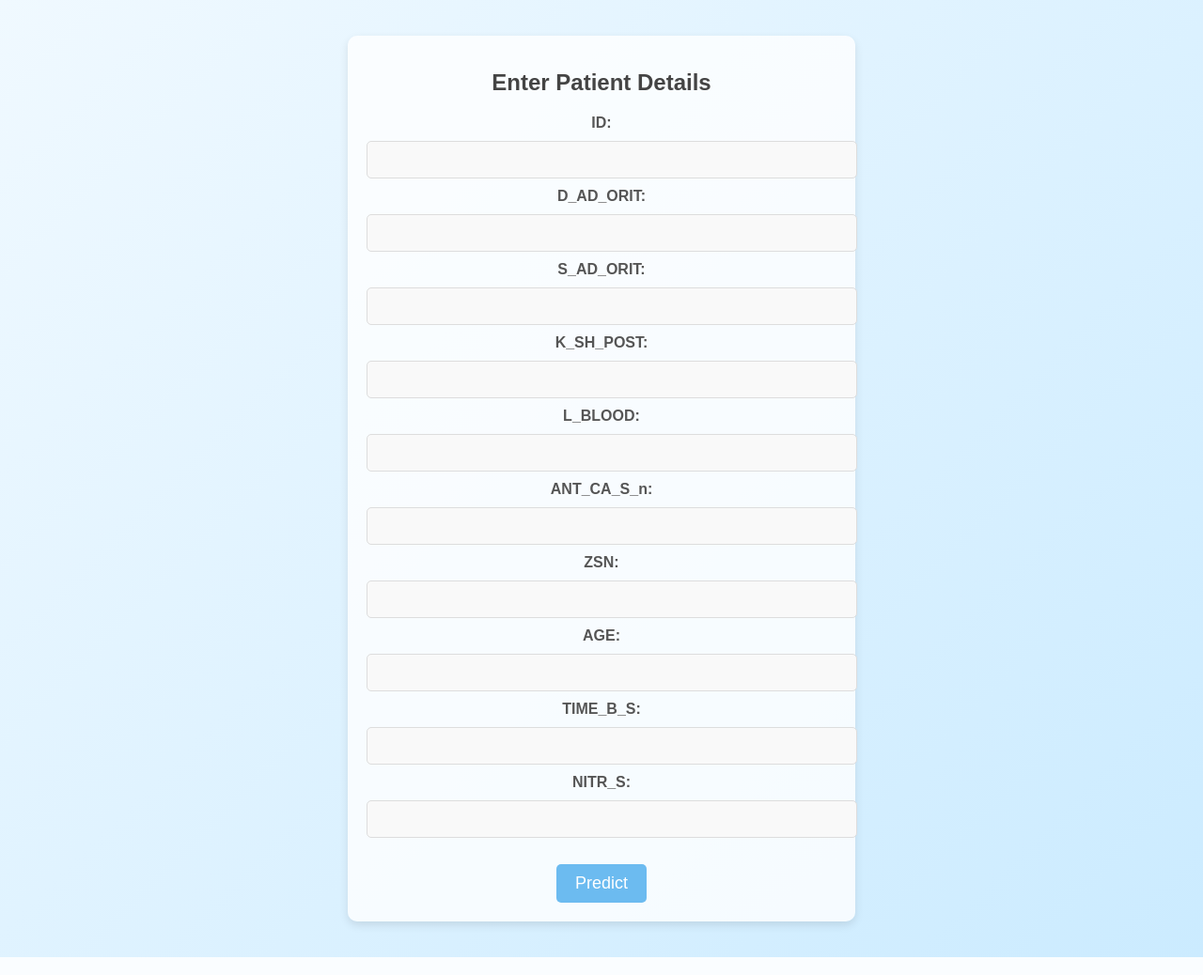
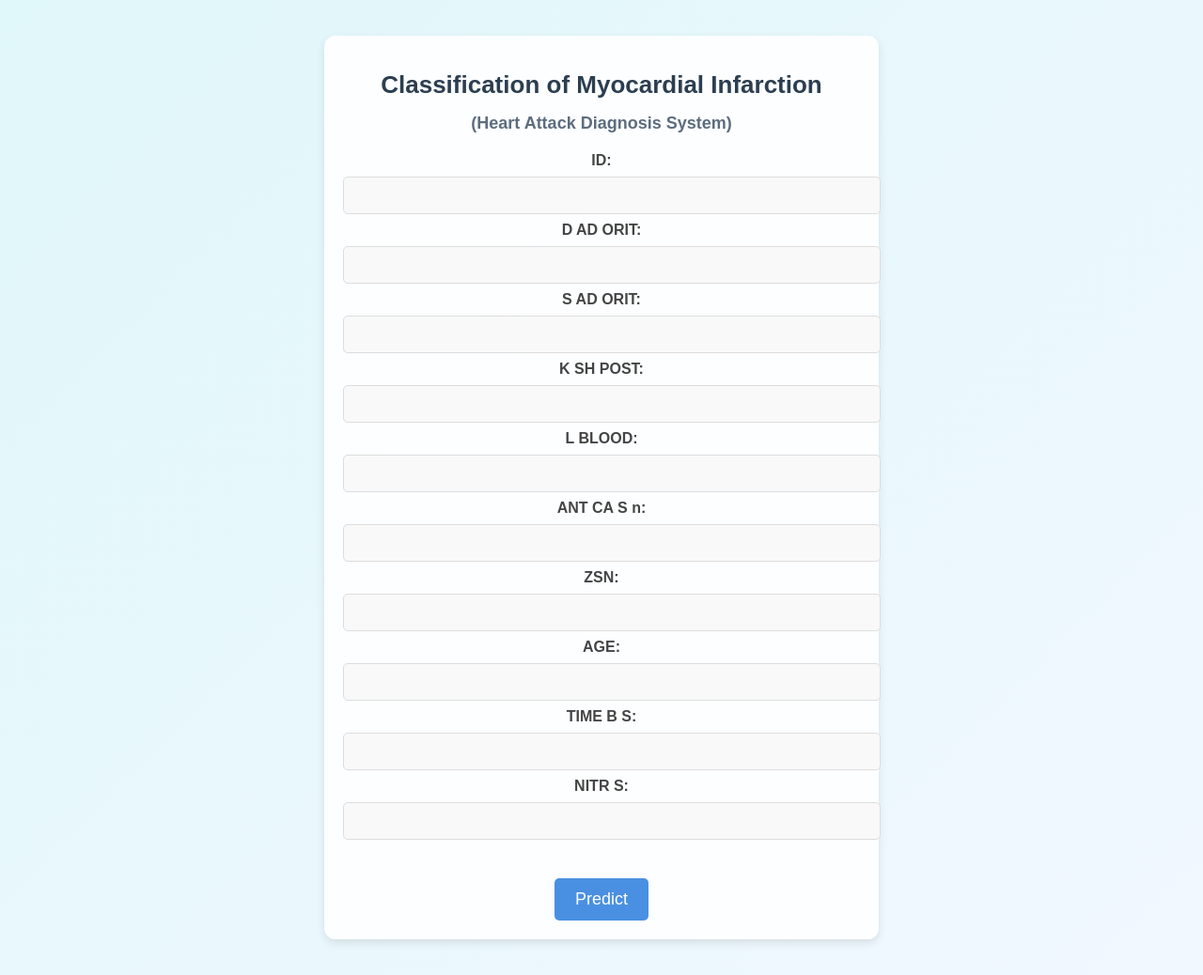
Before and after one commit to deepikareddy-22/Myocardial-infraction, a Flask app: page / in a window 1280 px wide. Shown: the whole page at 94% size. Run offline with Flask 3, Linux system fonts and the light colour scheme; parts of the project's set-up code (start-up, migrations or seed data) failed here and were passed over.

Commit message:
Update home.html

```diff
--- a/templates/home.html
+++ b/templates/home.html
@@ -3,62 +3,70 @@
 <head>
     <meta charset="UTF-8">
     <meta name="viewport" content="width=device-width, initial-scale=1.0">
-    <title>Enter Patient Details</title>
+    <title>Classification of Myocardial Infarction</title>
     <style>
         body {
             font-family: Arial, sans-serif;
-            background: linear-gradient(135deg, #f0f9ff, #cbebff); /* Soft light blue */
+            background: linear-gradient(135deg, #e0f7fa, #f1f8ff); /* Light cyan & blue gradient */
             text-align: center;
             padding: 30px;
-            color: #333; /* Darker text for readability */
+            color: #333;
         }
         .container {
-            max-width: 500px;
+            max-width: 550px;
             margin: auto;
             padding: 20px;
-            background: rgba(255, 255, 255, 0.8); /* Soft white with slight transparency */
+            background: rgba(255, 255, 255, 0.9); /* Soft white */
             box-shadow: 0px 4px 10px rgba(0, 0, 0, 0.1);
-            border-radius: 10px;
+            border-radius: 12px;
         }
         h1 {
-            font-size: 24px;
-            color: #444;
+            font-size: 26px;
+            color: #2c3e50; /* Dark blue */
+            margin-bottom: 10px;
+        }
+        h2 {
+            font-size: 18px;
+            color: #5d6d7e; /* Subtle grayish-blue */
             margin-bottom: 20px;
         }
         label {
             font-weight: bold;
-            color: #555;
+            color: #444;
         }
         input {
             width: 100%;
             padding: 10px;
-            margin: 10px 0;
+            margin: 8px 0;
             border: 1px solid #ddd;
             border-radius: 5px;
             font-size: 16px;
             background: #f9f9f9;
         }
         button {
-            padding: 10px 20px;
+            padding: 12px 22px;
             font-size: 18px;
             border: none;
-            background: #6cbbf0; /* Light blue button */
+            background: #4a90e2; /* Soft blue button */
             color: white;
             border-radius: 5px;
             cursor: pointer;
             transition: 0.3s;
+            margin-top: 15px;
         }
         button:hover {
-            background: #5ca6d6;
+            background: #357abd;
         }
     </style>
 </head>
 <body>
     <div class="container">
-        <h1>Enter Patient Details</h1>
+        <h1>Classification of Myocardial Infarction</h1>
+        <h2>(Heart Attack Diagnosis System)</h2>
+
         <form action="/predict" method="post">
             {% for feature in columns %}
-            <label>{{ feature }}:</label>
+            <label>{{ feature.replace("_", " ") }}:</label>
             <input type="text" name="{{ feature }}" required>
             {% endfor %}
             <br><br>
```
